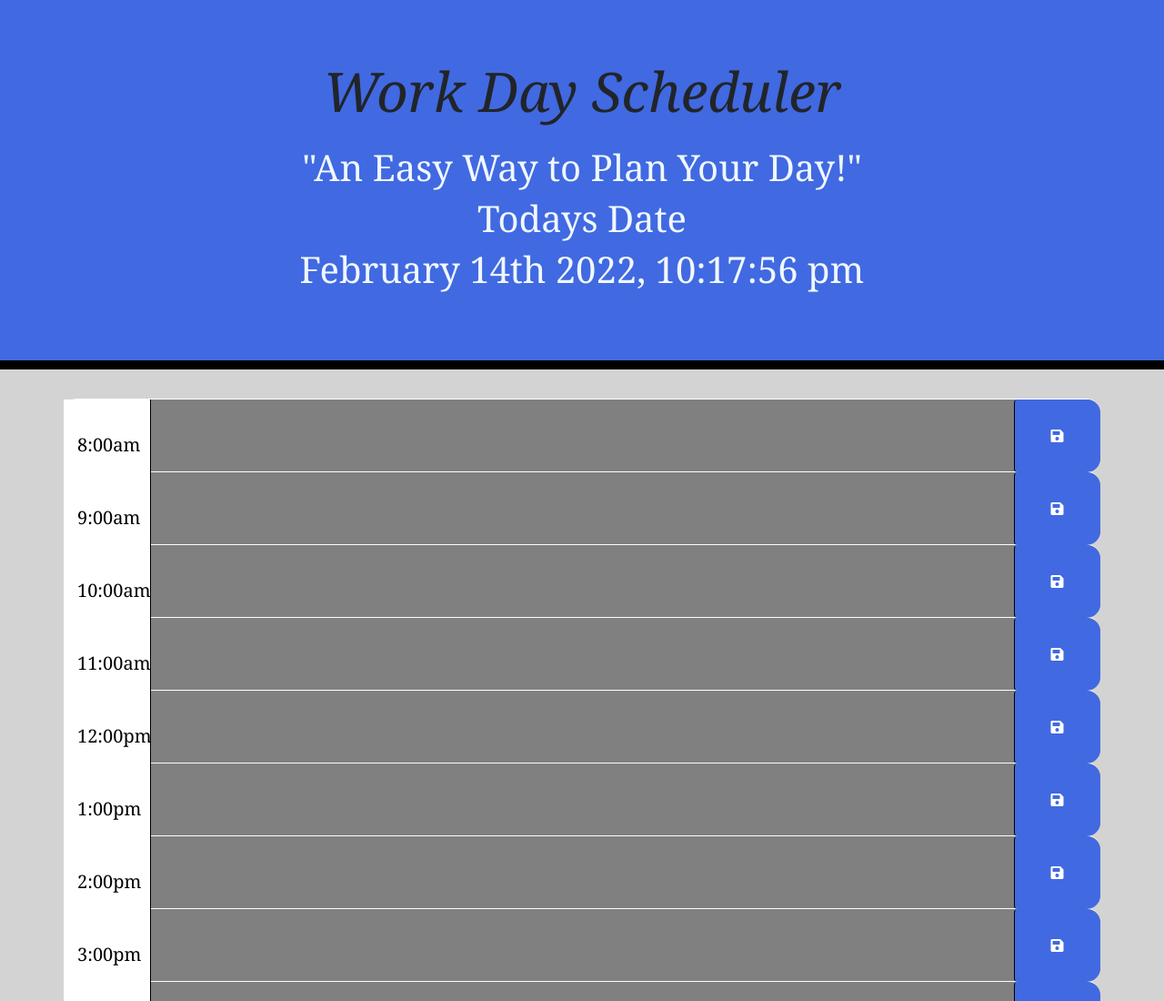
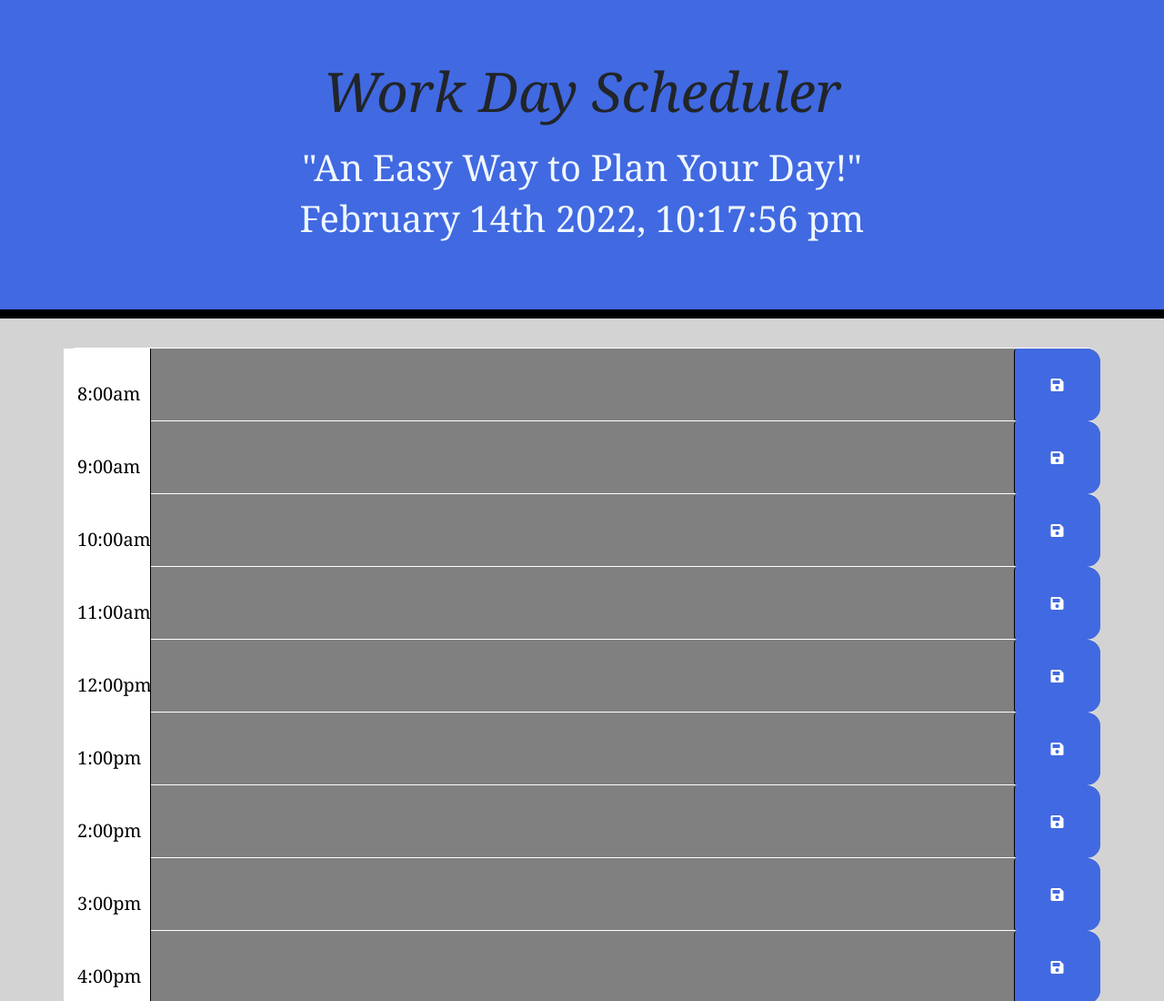
Before and after one commit to gmumpower/cuddly-memory-scheduler, a plain HTML site: page index.html in a window 1280 px wide. Shown: the top 1100 px of the page at 91% size. Drawn offline with nearby package versions, Linux system fonts and the light colour scheme.

Commit message:
few more edits for future

```diff
--- a/index.html
+++ b/index.html
@@ -18,7 +18,6 @@
         <h1>Work Day Scheduler</h1>
         <br>
         <p>"An Easy Way to Plan Your Day!"</p>
-        <p>Todays Date</p>
         <p id="currentDay"></p>
     </header>
     <div class="container">
```
